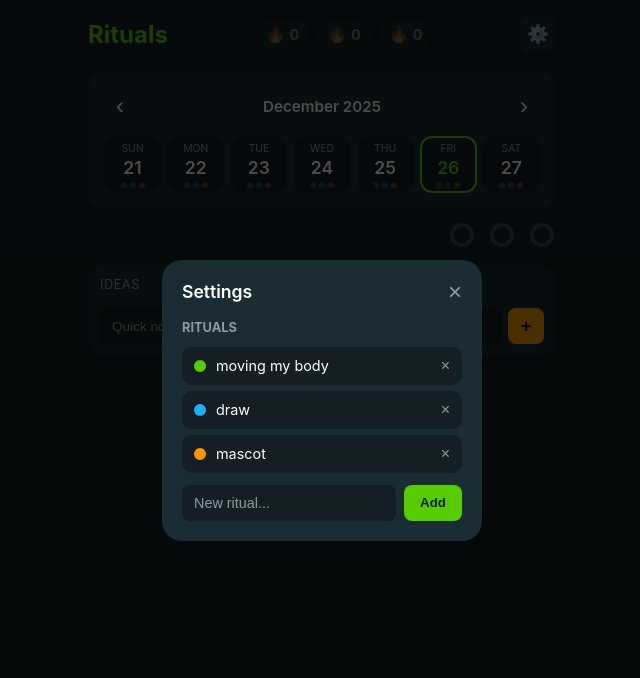
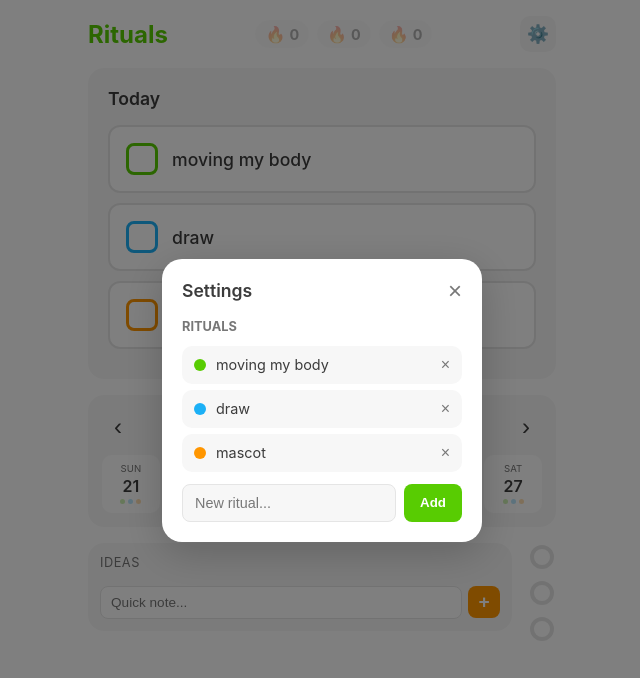
Before and after one commit to themonicah/rituals, a plain HTML site: page index.html in a window 1280 px wide. Both pictures are taken after a click on the button "⚙️". Shown: the whole page, without its empty margins (318-958 px from the left). Drawn offline with Linux system fonts and the light colour scheme.

Commit message:
Switch to light mode with prominent checklist
- White background with clean light theme
- Large checklist as primary feature at top
- Big 32px checkboxes for easy tapping
- Click calendar day to change checklist date
- Calendar, ideas, stats as secondary elements

🤖 Generated with [Claude Code](https://claude.com/claude-code)

Co-Authored-By: Claude Opus 4.5 <noreply@anthropic.com>

```diff
--- a/app.js
+++ b/app.js
@@ -7,7 +7,7 @@ const DEFAULT_RITUALS = [
 
 let data = { rituals: [], completions: {}, ideas: [] };
 let currentWeekStart = getWeekStart(new Date());
-let selectedDate = null;
+let selectedDate = getDateStr(new Date()); // Default to today
 
 // DOM
 const streaksEl = document.getElementById('streaks');
@@ -15,9 +15,8 @@ const calendarEl = document.getElementById('calendar');
 const statsEl = document.getElementById('stats');
 const ideasEl = document.getElementById('ideas');
 const monthLabel = document.getElementById('month-label');
-const popup = document.getElementById('day-popup');
-const popupDate = document.getElementById('popup-date');
-const popupRituals = document.getElementById('popup-rituals');
+const checklistEl = document.getElementById('checklist');
+const checklistDate = document.getElementById('checklist-date');
 const settings = document.getElementById('settings');
 const ritualList = document.getElementById('ritual-list');
 
@@ -67,6 +66,7 @@ function getColor(i) {
 
 function render() {
     renderStreaks();
+    renderChecklist();
     renderCalendar();
     renderStats();
     renderIdeas();
@@ -106,6 +106,31 @@ function calcStreak(name) {
     return streak;
 }
 
+function renderChecklist() {
+    const d = new Date(selectedDate + 'T12:00:00');
+    const today = getDateStr(new Date());
+
+    if (selectedDate === today) {
+        checklistDate.textContent = 'Today';
+    } else {
+        checklistDate.textContent = d.toLocaleDateString('en-US', { weekday: 'long', month: 'short', day: 'numeric' });
+    }
+
+    const completed = data.completions[selectedDate] || [];
+
+    checklistEl.innerHTML = data.rituals.map((r, i) => {
+        const done = completed.includes(r.name);
+        const color = getColor(i);
+        return `
+            <div class="checklist-item ${done ? 'done' : ''}" data-name="${r.name}">
+                <div class="checklist-check ${done ? 'done' : ''}"
+                    style="border-color: ${color}; ${done ? `background: ${color}` : ''}"></div>
+                <span class="checklist-name">${r.name}</span>
+            </div>
+        `;
+    }).join('');
+}
+
 function renderCalendar() {
     const dayNames = ['Sun', 'Mon', 'Tue', 'Wed', 'Thu', 'Fri', 'Sat'];
     const today = new Date();
@@ -122,6 +147,7 @@ function renderCalendar() {
         d.setDate(d.getDate() + i);
         const str = getDateStr(d);
         const isToday = str === todayStr;
+        const isSelected = str === selectedDate;
         const completed = data.completions[str] || [];
         const isPerfect = completed.length === data.rituals.length && data.rituals.length > 0;
 
@@ -211,35 +237,7 @@ function renderSettings() {
     `).join('');
 }
 
-function openPopup(dateStr) {
-    selectedDate = dateStr;
-    const d = new Date(dateStr + 'T12:00:00');
-    popupDate.textContent = d.toLocaleDateString('en-US', { weekday: 'long', month: 'short', day: 'numeric' });
-
-    const completed = data.completions[dateStr] || [];
-
-    popupRituals.innerHTML = data.rituals.map((r, i) => {
-        const done = completed.includes(r.name);
-        const color = getColor(i);
-        return `
-            <div class="ritual-row ${done ? 'done' : ''}" data-name="${r.name}">
-                <div class="ritual-check ${done ? 'done' : ''}"
-                    style="border-color: ${color}; ${done ? `background: ${color}` : ''}"></div>
-                <span class="ritual-name">${r.name}</span>
-            </div>
-        `;
-    }).join('');
-
-    popup.classList.remove('hidden');
-}
-
-function closePopup() {
-    popup.classList.add('hidden');
-    selectedDate = null;
-}
-
 function toggleRitual(name) {
-    if (!selectedDate) return;
     if (!data.completions[selectedDate]) data.completions[selectedDate] = [];
 
     const idx = data.completions[selectedDate].indexOf(name);
@@ -250,7 +248,6 @@ function toggleRitual(name) {
     }
 
     save();
-    openPopup(selectedDate); // Refresh popup
     render();
 }
 
@@ -265,18 +262,19 @@ function setupEvents() {
         renderCalendar();
     };
 
-    // Calendar click
+    // Calendar click - select day
     calendarEl.onclick = e => {
         const day = e.target.closest('.day');
-        if (day) openPopup(day.dataset.date);
+        if (day) {
+            selectedDate = day.dataset.date;
+            renderChecklist();
+        }
     };
 
-    // Popup
-    document.getElementById('close-popup').onclick = closePopup;
-    popup.onclick = e => { if (e.target === popup) closePopup(); };
-    popupRituals.onclick = e => {
-        const row = e.target.closest('.ritual-row');
-        if (row) toggleRitual(row.dataset.name);
+    // Checklist toggle
+    checklistEl.onclick = e => {
+        const item = e.target.closest('.checklist-item');
+        if (item) toggleRitual(item.dataset.name);
     };
 
     // Settings
@@ -347,7 +345,6 @@ function setupEvents() {
     // Keyboard
     document.onkeydown = e => {
         if (e.key === 'Escape') {
-            closePopup();
             settings.classList.add('hidden');
         }
     };
--- a/index.html
+++ b/index.html
@@ -14,7 +14,15 @@
             <button id="settings-btn" class="icon-btn" title="Settings">⚙️</button>
         </header>
 
-        <main>
+        <!-- Today's Checklist - Primary Feature -->
+        <section class="checklist-section">
+            <div class="checklist-header">
+                <span id="checklist-date">Today</span>
+            </div>
+            <div id="checklist"></div>
+        </section>
+
+        <!-- Calendar -->
         <div class="calendar-container">
             <div class="calendar-nav">
                 <button id="prev" class="nav-btn">‹</button>
@@ -24,29 +32,17 @@
             <div class="week-row" id="calendar"></div>
         </div>
 
-            <div class="stats-row" id="stats"></div>
-        </main>
-
+        <!-- Stats & Ideas Row -->
+        <div class="bottom-row">
             <section class="ideas-section">
-            <div class="ideas-header">
-                <span>Ideas</span>
-            </div>
+                <div class="ideas-header">Ideas</div>
                 <div id="ideas"></div>
                 <div class="add-idea">
                     <input type="text" id="idea-input" placeholder="Quick note...">
                     <button id="add-idea-btn">+</button>
                 </div>
             </section>
-    </div>
-
-    <!-- Day popup -->
-    <div id="day-popup" class="popup hidden">
-        <div class="popup-content">
-            <div class="popup-header">
-                <span id="popup-date"></span>
-                <button id="close-popup" class="close-btn">×</button>
-            </div>
-            <div id="popup-rituals"></div>
+            <div class="stats-row" id="stats"></div>
         </div>
     </div>
 
--- a/styles.css
+++ b/styles.css
@@ -13,12 +13,12 @@
     --purple: #CE82FF;
     --pink: #FF86D0;
     --yellow: #FFC800;
-    --bg: #131F24;
-    --card: #1A2C34;
-    --card-hover: #223D47;
-    --text: #FFFFFF;
-    --text-dim: #8B9DA5;
-    --border: #37464F;
+    --bg: #FFFFFF;
+    --card: #F7F7F7;
+    --card-hover: #EFEFEF;
+    --text: #3C3C3C;
+    --text-dim: #777777;
+    --border: #E5E5E5;
 }
 
 body {
@@ -39,7 +39,7 @@ header {
     display: flex;
     align-items: center;
     gap: 12px;
-    margin-bottom: 20px;
+    margin-bottom: 16px;
 }
 
 h1 {
@@ -115,24 +115,90 @@ h1 {
     background: var(--card-hover);
 }
 
+/* Checklist - Primary Feature */
+.checklist-section {
+    background: var(--card);
+    border-radius: 16px;
+    padding: 20px;
+    margin-bottom: 16px;
+}
+
+.checklist-header {
+    font-size: 1.1rem;
+    font-weight: 600;
+    margin-bottom: 16px;
+    color: var(--text);
+}
+
+.checklist-item {
+    display: flex;
+    align-items: center;
+    gap: 14px;
+    padding: 16px;
+    background: var(--bg);
+    border-radius: 12px;
+    margin-bottom: 10px;
+    cursor: pointer;
+    transition: all 0.2s;
+    border: 2px solid var(--border);
+}
+
+.checklist-item:hover {
+    background: var(--card-hover);
+}
+
+.checklist-item.done {
+    border-color: var(--green);
+    background: rgba(88, 204, 2, 0.08);
+}
+
+.checklist-check {
+    width: 32px;
+    height: 32px;
+    border-radius: 8px;
+    border: 3px solid;
+    display: flex;
+    align-items: center;
+    justify-content: center;
+    transition: all 0.2s;
+    flex-shrink: 0;
+}
+
+.checklist-check.done::after {
+    content: '✓';
+    font-size: 18px;
+    font-weight: bold;
+    color: white;
+}
+
+.checklist-name {
+    font-size: 1.1rem;
+    font-weight: 500;
+}
+
+.checklist-item.done .checklist-name {
+    text-decoration: line-through;
+    opacity: 0.6;
+}
+
 /* Calendar */
 .calendar-container {
     background: var(--card);
     border-radius: 16px;
-    padding: 16px;
-    margin-bottom: 12px;
+    padding: 14px;
+    margin-bottom: 16px;
 }
 
 .calendar-nav {
     display: flex;
     align-items: center;
     justify-content: space-between;
-    margin-bottom: 12px;
+    margin-bottom: 10px;
 }
 
 #month-label {
     font-weight: 600;
-    font-size: 0.95rem;
+    font-size: 0.9rem;
 }
 
 .nav-btn {
@@ -159,7 +225,7 @@ h1 {
     flex: 1;
     aspect-ratio: 1;
     background: var(--bg);
-    border-radius: 12px;
+    border-radius: 10px;
     display: flex;
     flex-direction: column;
     align-items: center;
@@ -187,16 +253,16 @@ h1 {
 }
 
 .day-name {
-    font-size: 0.65rem;
+    font-size: 0.6rem;
     color: var(--text-dim);
     margin-bottom: 2px;
     text-transform: uppercase;
 }
 
 .day-num {
-    font-size: 1.1rem;
+    font-size: 1rem;
     font-weight: 600;
-    margin-bottom: 4px;
+    margin-bottom: 3px;
 }
 
 .day.today .day-num {
@@ -204,7 +270,11 @@ h1 {
 }
 
 .day.perfect .day-num {
-    color: var(--bg);
+    color: white;
+}
+
+.day.perfect .day-name {
+    color: rgba(255,255,255,0.8);
 }
 
 .day-dots {
@@ -213,8 +283,8 @@ h1 {
 }
 
 .dot {
-    width: 6px;
-    height: 6px;
+    width: 5px;
+    height: 5px;
     border-radius: 50%;
     opacity: 0.3;
 }
@@ -224,7 +294,7 @@ h1 {
 }
 
 .day.perfect .dot {
-    background: var(--bg) !important;
+    background: white !important;
     opacity: 0.5;
 }
 
@@ -232,54 +302,16 @@ h1 {
     opacity: 1;
 }
 
-/* Stats */
-.stats-row {
+/* Bottom Row */
+.bottom-row {
     display: flex;
-    justify-content: flex-end;
-    gap: 12px;
-    margin-bottom: 16px;
-}
-
-.stat {
-    display: flex;
-    align-items: center;
-    gap: 6px;
-}
-
-.mini-donut {
-    width: 28px;
-    height: 28px;
-    position: relative;
-}
-
-.mini-donut svg {
-    transform: rotate(-90deg);
-}
-
-.mini-donut circle {
-    fill: none;
-    stroke-width: 4;
-}
-
-.mini-donut .bg {
-    stroke: var(--border);
-}
-
-.mini-donut .progress {
-    stroke-linecap: round;
-}
-
-.stat-label {
-    font-size: 0.7rem;
-    color: var(--text-dim);
-    max-width: 50px;
-    overflow: hidden;
-    text-overflow: ellipsis;
-    white-space: nowrap;
+    gap: 16px;
+    align-items: flex-start;
 }
 
 /* Ideas */
 .ideas-section {
+    flex: 1;
     background: var(--card);
     border-radius: 16px;
     padding: 12px;
@@ -294,14 +326,14 @@ h1 {
 }
 
 #ideas {
-    max-height: 150px;
+    max-height: 120px;
     overflow-y: auto;
 }
 
 .idea {
     display: flex;
     align-items: center;
-    gap: 10px;
+    gap: 8px;
     padding: 8px 10px;
     background: var(--bg);
     border-radius: 8px;
@@ -309,8 +341,8 @@ h1 {
 }
 
 .idea-check {
-    width: 18px;
-    height: 18px;
+    width: 16px;
+    height: 16px;
     border-radius: 50%;
     border: 2px solid var(--orange);
     cursor: pointer;
@@ -332,8 +364,8 @@ h1 {
 
 .idea-check.done::after {
     content: '✓';
-    color: var(--bg);
-    font-size: 10px;
+    color: white;
+    font-size: 9px;
     font-weight: bold;
 }
 
@@ -379,8 +411,8 @@ h1 {
 .add-idea input {
     flex: 1;
     background: var(--bg);
-    border: none;
-    padding: 10px 12px;
+    border: 1px solid var(--border);
+    padding: 8px 10px;
     border-radius: 8px;
     color: var(--text);
     font-size: 0.85rem;
@@ -392,14 +424,15 @@ h1 {
 
 .add-idea input:focus {
     outline: 2px solid var(--green);
+    border-color: transparent;
 }
 
 .add-idea button {
     background: var(--orange);
     border: none;
-    color: var(--bg);
-    width: 36px;
-    height: 36px;
+    color: white;
+    width: 32px;
+    height: 32px;
     border-radius: 8px;
     font-size: 1.2rem;
     cursor: pointer;
@@ -410,46 +443,77 @@ h1 {
     filter: brightness(1.1);
 }
 
-/* Popup */
-.popup {
+/* Stats */
+.stats-row {
+    display: flex;
+    flex-direction: column;
+    gap: 8px;
+}
+
+.stat {
+    display: flex;
+    align-items: center;
+    gap: 6px;
+}
+
+.mini-donut {
+    width: 28px;
+    height: 28px;
+    position: relative;
+}
+
+.mini-donut svg {
+    transform: rotate(-90deg);
+}
+
+.mini-donut circle {
+    fill: none;
+    stroke-width: 4;
+}
+
+.mini-donut .bg {
+    stroke: var(--border);
+}
+
+.mini-donut .progress {
+    stroke-linecap: round;
+}
+
+/* Settings */
+.settings {
     position: fixed;
     top: 0;
     left: 0;
     width: 100%;
     height: 100%;
-    background: rgba(0,0,0,0.7);
+    background: rgba(0,0,0,0.5);
     display: flex;
     align-items: center;
     justify-content: center;
     z-index: 100;
 }
 
-.popup.hidden {
+.settings.hidden {
     display: none;
 }
 
-.popup-content {
-    background: var(--card);
+.settings-panel {
+    background: var(--bg);
     border-radius: 20px;
     padding: 20px;
     width: 90%;
     max-width: 320px;
-    animation: popIn 0.2s ease;
+    box-shadow: 0 10px 40px rgba(0,0,0,0.2);
 }
 
-@keyframes popIn {
-    from { transform: scale(0.9); opacity: 0; }
-    to { transform: scale(1); opacity: 1; }
-}
-
-.popup-header {
+.settings-header {
     display: flex;
     justify-content: space-between;
     align-items: center;
     margin-bottom: 16px;
 }
 
-.popup-header span {
+.settings-header span {
     font-weight: 600;
     font-size: 1.1rem;
 }
@@ -467,91 +531,6 @@ h1 {
     color: var(--text);
 }
 
-.ritual-row {
-    display: flex;
-    align-items: center;
-    gap: 12px;
-    padding: 12px;
-    background: var(--bg);
-    border-radius: 12px;
-    margin-bottom: 8px;
-    cursor: pointer;
-    transition: all 0.2s;
-}
-
-.ritual-row:hover {
-    background: var(--card-hover);
-}
-
-.ritual-check {
-    width: 28px;
-    height: 28px;
-    border-radius: 8px;
-    border: 3px solid;
-    display: flex;
-    align-items: center;
-    justify-content: center;
-    transition: all 0.2s;
-    flex-shrink: 0;
-}
-
-.ritual-check.done {
-    color: white;
-}
-
-.ritual-check.done::after {
-    content: '✓';
-    font-size: 14px;
-    font-weight: bold;
-}
-
-.ritual-name {
-    font-weight: 500;
-}
-
-.ritual-row.done .ritual-name {
-    text-decoration: line-through;
-    opacity: 0.5;
-}
-
-/* Settings */
-.settings {
-    position: fixed;
-    top: 0;
-    left: 0;
-    width: 100%;
-    height: 100%;
-    background: rgba(0,0,0,0.7);
-    display: flex;
-    align-items: center;
-    justify-content: center;
-    z-index: 100;
-}
-
-.settings.hidden {
-    display: none;
-}
-
-.settings-panel {
-    background: var(--card);
-    border-radius: 20px;
-    padding: 20px;
-    width: 90%;
-    max-width: 320px;
-}
-
-.settings-header {
-    display: flex;
-    justify-content: space-between;
-    align-items: center;
-    margin-bottom: 16px;
-}
-
-.settings-header span {
-    font-weight: 600;
-    font-size: 1.1rem;
-}
-
 .settings-body h3 {
     font-size: 0.8rem;
     color: var(--text-dim);
@@ -564,7 +543,7 @@ h1 {
     align-items: center;
     gap: 10px;
     padding: 10px 12px;
-    background: var(--bg);
+    background: var(--card);
     border-radius: 10px;
     margin-bottom: 6px;
 }
@@ -600,8 +579,8 @@ h1 {
 
 .add-ritual input {
     flex: 1;
-    background: var(--bg);
-    border: none;
+    background: var(--card);
+    border: 1px solid var(--border);
     padding: 10px 12px;
     border-radius: 8px;
     color: var(--text);
@@ -614,12 +593,13 @@ h1 {
 
 .add-ritual input:focus {
     outline: 2px solid var(--green);
+    border-color: transparent;
 }
 
 .add-ritual button {
     background: var(--green);
     border: none;
-    color: var(--bg);
+    color: white;
     padding: 10px 16px;
     border-radius: 8px;
     font-weight: 600;
```
Lines whose indentation alone changed are shown as unchanged.
